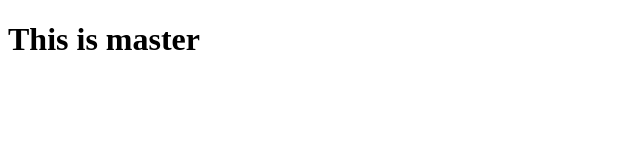
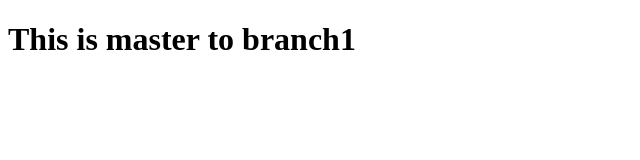
Before and after one commit to Joseph-Wah-ynwa/joseph, a plain HTML site: page master.html in a window 1280 px wide. Shown: the whole page, without its empty margins (0-640 px from the left). Drawn offline with Linux system fonts and the light colour scheme.

Commit message:
master.html'

```diff
--- a/master.html
+++ b/master.html
@@ -6,6 +6,6 @@
     <title>Document</title>
   </head>
   <body>
-    <h1>This is master</h1>
+    <h1>This is master to branch1</h1>
   </body>
 </html>
```
